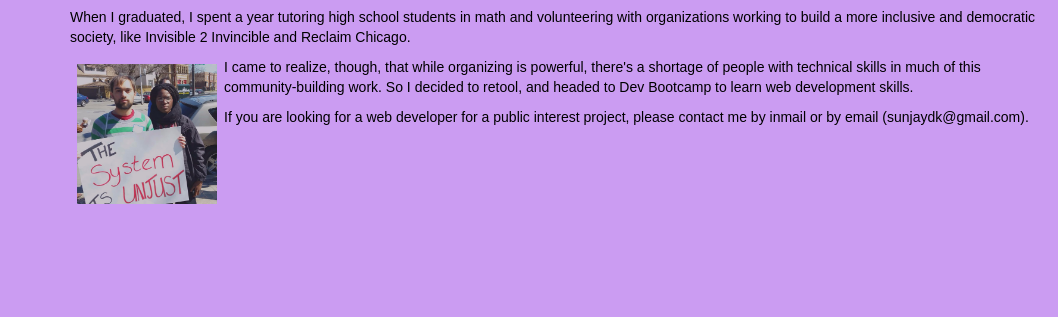
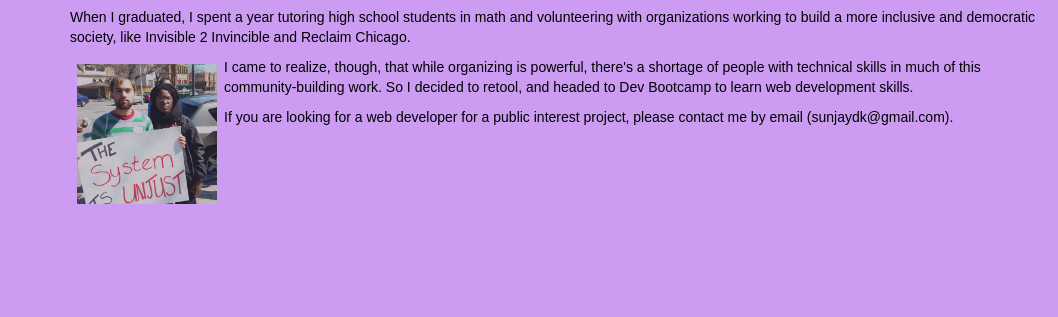
Before and after one commit to SunjayDK/sunjaydk.github.io, a plain HTML site: page index.html in a window 1280 px wide. Both pictures are taken after a click on the tab "About Me". Shown: the part 185-502 px from the top of the page, 0-1058 px from the left. Drawn offline with nearby package versions, Linux system fonts and the light colour scheme; a web font is replaced by a local one.

Commit message:
It works I guess

```diff
--- a/assets/index.css
+++ b/assets/index.css
@@ -7,6 +7,9 @@
 
 */
 
+/*body {
+	background-image: "assets/img/gardenpath.jpg"
+}*/
 
 img {
 	margin: 0 auto;
--- a/index.html
+++ b/index.html
@@ -37,7 +37,7 @@
 
 					<p>I came to realize, though, that while organizing is powerful, there's a shortage of people with technical skills in much of this community-building work. So I decided to retool, and headed to Dev Bootcamp to learn web development skills.</p>
 
-					<p>If you are looking for a web developer for a public interest project, please contact me by inmail or by email (sunjaydk@gmail.com). </p>
+					<p>If you are looking for a web developer for a public interest project, please contact me by email (sunjaydk@gmail.com). </p>
 				</div>
 
 				<div role="tabpanel" class="tab-pane " id="Projects">
```
